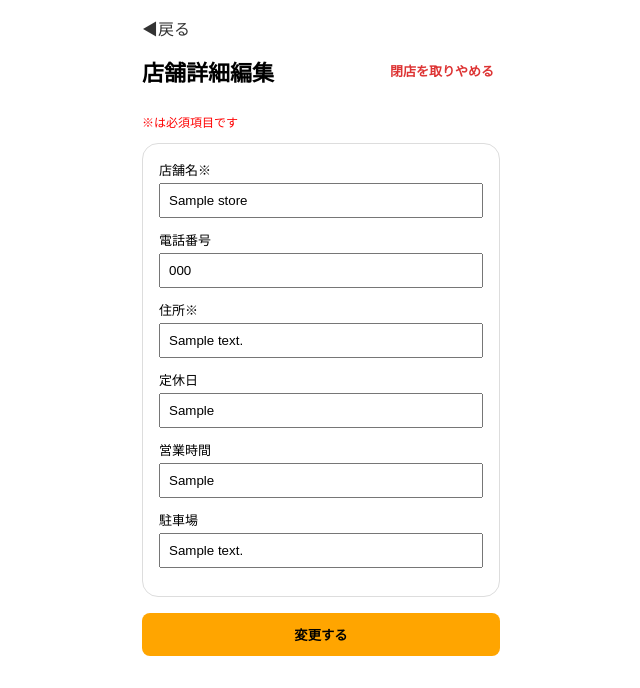
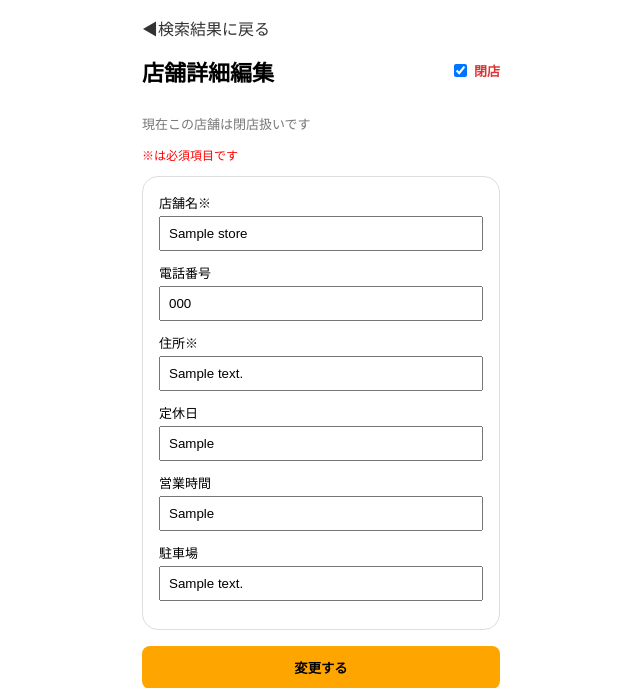
Before and after one commit to asaki-taniguchi/KodoMeal, a Django app: page /store/1/edit/ in a window 1280 px wide. Shown: the top 688 px of the page, without its empty margins (319-959 px from the left). Run offline with Django 5.2, Linux system fonts and the light colour scheme; a user stored in the database is signed in; tables that the repository leaves empty hold one stand-in row (values such as "Sample post").

Commit message:
店舗変中画面の閉店切替表示を修正

```diff
--- a/stores/urls.py
+++ b/stores/urls.py
@@ -7,7 +7,7 @@ urlpatterns = [
     path('search/', views.search_result, name='search_result'),
     path('store/<int:store_id>/', views.store_detail, name='store_detail'),
     path('store/<int:store_id>/edit/', views.store_edit_view, name='store_edit'),
-    path('store/<int:store_id>/closed/toggle/', views.store_edit_view, name='store_toggle_closed'),
+    path('store/<int:store_id>/closed/toggle/', views.store_toggle_closed_view, name='store_toggle_closed'),
     path('store/<int:store_id>/favorite/', views.toggle_favorite, name='toggle_favorite'),
     path('favorites/', views.favorite_list, name='favorite_list'),
 ]
--- a/templates/store_edit.html
+++ b/templates/store_edit.html
@@ -26,15 +26,6 @@
 
         .store-edit-header h1 {
             font-size: 22px;
-        }
-
-        .close-store-button {
-            border: none;
-            background: none;
-            color: #d33;
-            font-size: 13px;
-            font-weight: bold;
-            cursor: pointer;
         }
 
         .required_note {
@@ -81,27 +72,24 @@
             font-size: 13px;
         }
 
-        .closed-area {
-            margin-top: 28px;
-            text-align: center;
+        .closed-check-label {
+            display: flex;
+            align-items: center;
+            gap: 4px;
+            color: #d33;
+            font-size: 13px;
+            font-weight: bold;
+            cursor: pointer;
+        }
+
+        .closed-check-input {
+            width: auto;
+            cursor: pointer;
         }
 
         .closed-status {
             color: #777;
             font-size: 13px;
-        }
-
-        .close-store-button,
-        .reopen-button {
-            border: none;
-            background: none;
-            color: #d33;
-            font-weight: bold;
-            cursor: pointer;
-        }
-
-        .reopen-button {
-            color: #333;
         }
 
         .closed-modal-overlay {
@@ -174,25 +162,34 @@
     </style>
 </head>
 <body>
+    {% if store.is_closed %}
+        <a href="{% url 'app_top' %}" class="back-link">◀︎検索結果に戻る</a>
+    {% else %}
+        <a href="{% url 'store_detail' store.id %}" class="back-link">◀︎戻る</a>
+    {% endif %}
 
-    <a href="{% url 'store_detail' store.id %}" class="back-link">◀︎戻る</a>
+    <div class="store-edit-header">
+        <h1>店舗詳細編集</h1>
 
-<div class="store-edit-header">
-    <h1>店舗詳細編集</h1>
+        <label class="closed-check-label">
+            <input
+                type="checkbox"
+                class="closed-check-input"
+                {% if store.is_closed %}checked{% endif %}
+                onchange="openClosedModal()"
+            >
+            閉店
+        </label>
+    </div>
 
-    <button type="button" class="close-store-button" onclick="openClosedModal()">
-        {% if store.is_closed %}
-                閉店を取りやめる
-        {% else %}
-                閉店する
-        {% endif %}
-    </button>
-</div>
+    {% if store.is_closed %}
+        <p class="closed-status">現在この店舗は閉店扱いです</p>
+    {% endif %}
 
     <p class="required_note">※は必須項目です</p>
 
     {% if error_message %}
-        <p class="error_message">{{ error_message }}</p>
+        <p class="error-message">{{ error_message }}</p>
     {% endif %}
 
     <form method="post">
@@ -248,7 +245,7 @@
             {% endif %}
 
             <div class="closed-modal-buttons">
-                <button type="button" class="closed-modal-cancel" onclick="closeClosedModal()">
+                <button type="button" class="closed-modal-cancel" onclick="cancelClosedChange()">
                     戻る
                 </button>
 
@@ -267,13 +264,18 @@
     </div>
 
     <script>
+        const originalClosedState = {{ store.is_closed|yesno:"true,false" }};
+
         function openClosedModal() {
             const modal = document.getElementById('closed-modal');
             modal.classList.add('is-active');
         }
 
-        function closeClosedModal() {
+        function cancelClosedChange() {
             const modal = document.getElementById('closed-modal');
+            const checkbox = document.querySelector('.closed-check-input');
+
+            checkbox.checked = originalClosedState;
             modal.classList.remove('is-active');
         }
     </script>
```
